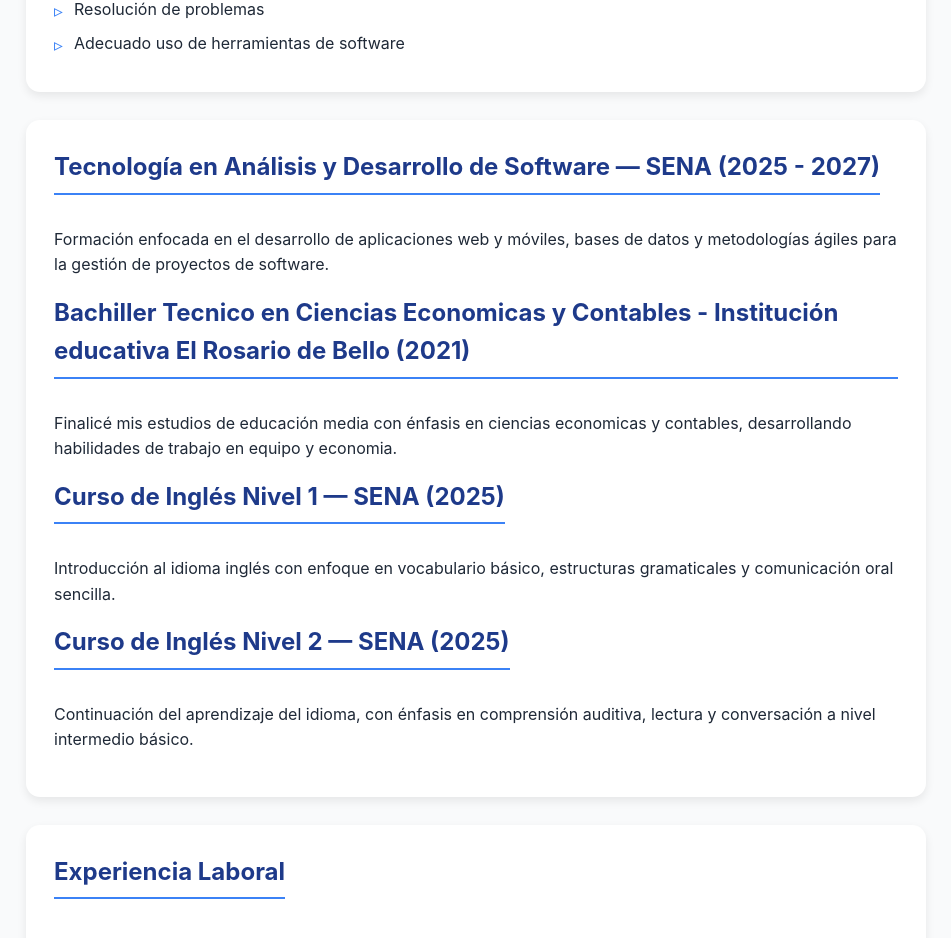
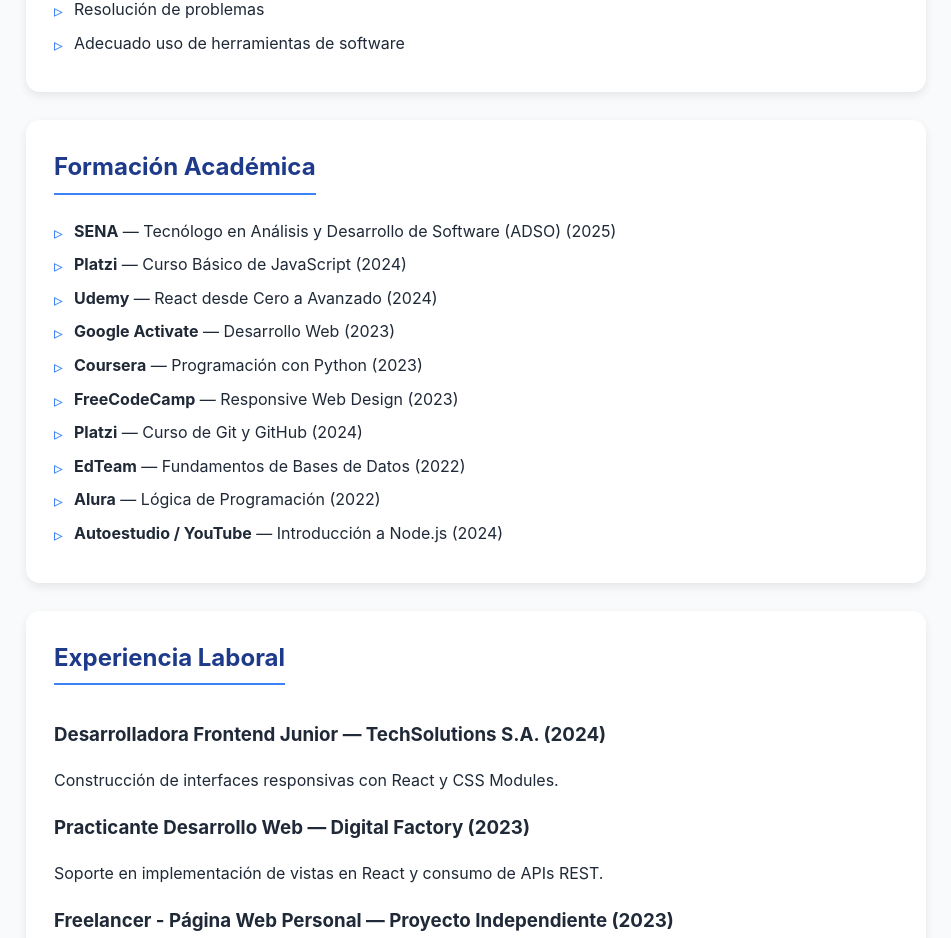
Before and after one commit to MpaulaH/Clase_REACT, a React (Vite) app in the folder Actividad_react_vite/: page / in a window 1280 px wide. Shown: the part 1051-1989 px from the top of the page, without its empty margins (164-1115 px from the left). Built offline with nearby package versions, Linux system fonts and the light colour scheme.

Commit message:
feat: componente Educacion dinamico con formación complementaria

```diff
--- a/Actividad_react_vite/src/componentes/Educacion.jsx
+++ b/Actividad_react_vite/src/componentes/Educacion.jsx
@@ -1,18 +1,70 @@
-export default function Skills() {
+export default function Educacion() {
+
+  const formacion = [
+    {
+      institucion: "SENA",
+      curso: "Tecnólogo en Análisis y Desarrollo de Software (ADSO)",
+      año: 2025
+    },
+    {
+      institucion: "Platzi",
+      curso: "Curso Básico de JavaScript",
+      año: 2024
+    },
+    {
+      institucion: "Udemy",
+      curso: "React desde Cero a Avanzado",
+      año: 2024
+    },
+    {
+      institucion: "Google Activate",
+      curso: "Desarrollo Web",
+      año: 2023
+    },
+    {
+      institucion: "Coursera",
+      curso: "Programación con Python",
+      año: 2023
+    },
+    {
+      institucion: "FreeCodeCamp",
+      curso: "Responsive Web Design",
+      año: 2023
+    },
+    {
+      institucion: "Platzi",
+      curso: "Curso de Git y GitHub",
+      año: 2024
+    },
+    {
+      institucion: "EdTeam",
+      curso: "Fundamentos de Bases de Datos",
+      año: 2022
+    },
+    {
+      institucion: "Alura",
+      curso: "Lógica de Programación",
+      año: 2022
+    },
+    {
+      institucion: "Autoestudio / YouTube",
+      curso: "Introducción a Node.js",
+      año: 2024
+    }
+  ];
+
   return (
     <section>
-      <h2>Tecnología en Análisis y Desarrollo de Software — SENA (2025 - 2027)</h2>
-      <p>Formación enfocada en el desarrollo de aplicaciones web y móviles, bases de datos y metodologías ágiles para la gestión de proyectos de software.</p>
+      <h2>Formación Académica</h2>
 
-      <h2>Bachiller Tecnico en Ciencias Economicas y Contables - Institución educativa El Rosario de Bello (2021)</h2>
-      <p>Finalicé mis estudios de educación media con énfasis en ciencias economicas y contables, desarrollando habilidades de trabajo en equipo y economia.</p>
+      <ul>
+        {formacion.map((item, index) => (
+          <li key={index}>
+            <strong>{item.institucion}</strong> — {item.curso} ({item.año})
+          </li>
+        ))}
+      </ul>
 
-      <h2>Curso de Inglés Nivel 1 — SENA (2025)</h2>
-      <p>Introducción al idioma inglés con enfoque en vocabulario básico, estructuras gramaticales y comunicación oral sencilla.
-      </p>
-
-      <h2>Curso de Inglés Nivel 2 — SENA (2025)</h2>
-      <p>Continuación del aprendizaje del idioma, con énfasis en comprensión auditiva, lectura y conversación a nivel intermedio básico.</p>
     </section>
-);
+  );
 }
```
